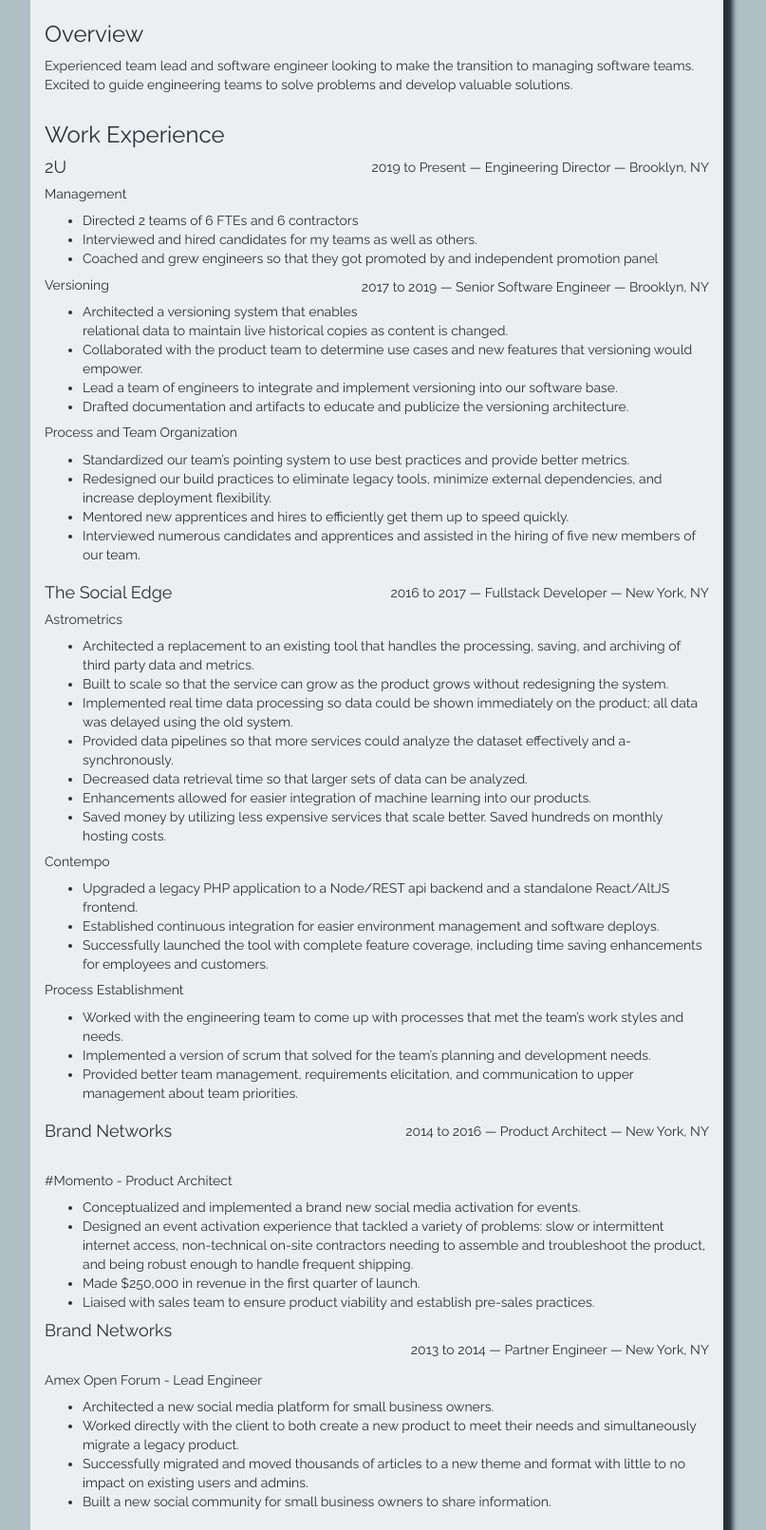
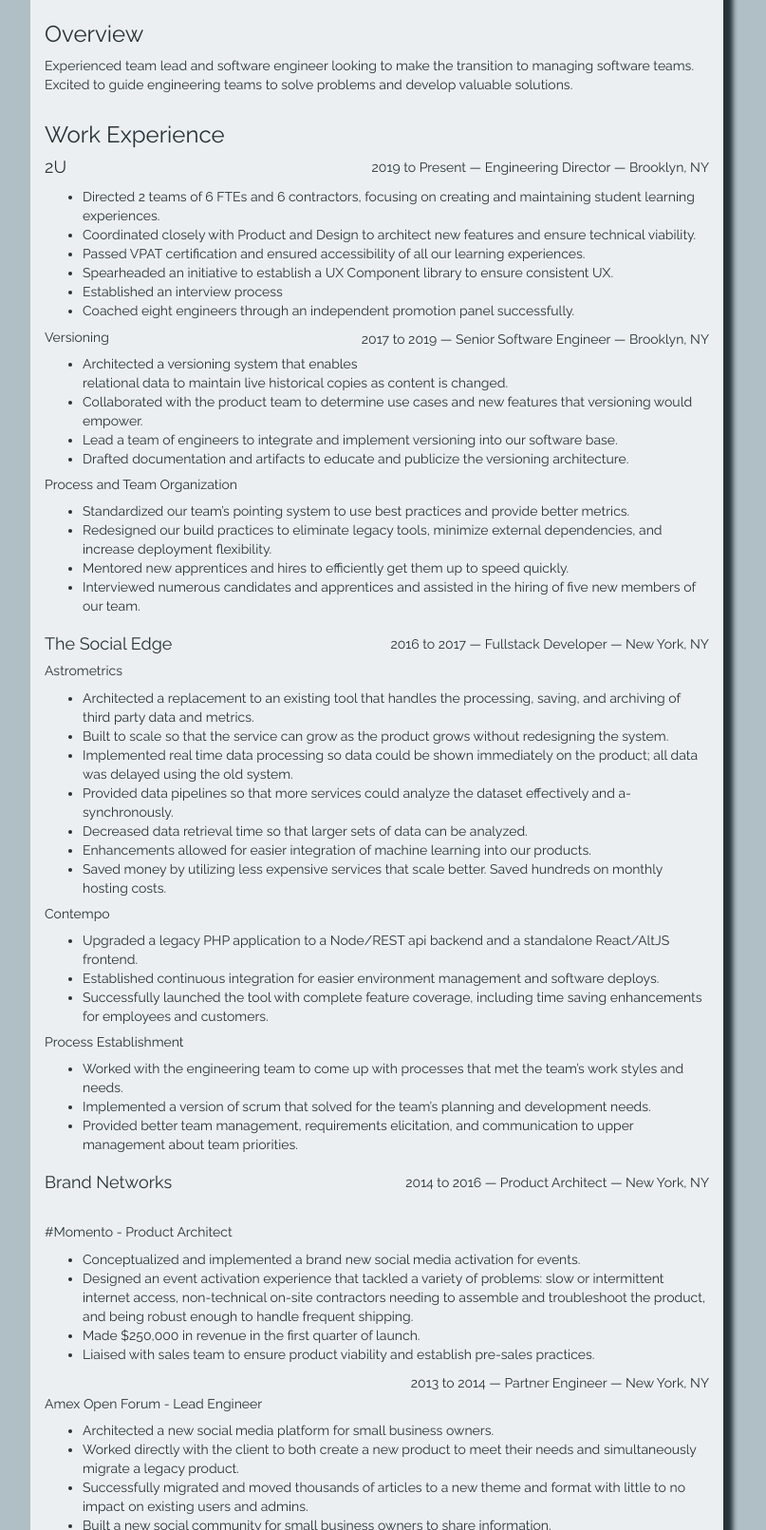
Before and after one commit to jtymann/Resume, a plain HTML site: page index.html in a window 1280 px wide. Shown: the part 186-1797 px from the top of the page at 95% size, without its empty margins (243-1050 px from the left). Drawn offline with Linux system fonts and the light colour scheme.

Commit message:
Update index.html

```diff
--- a/index.html
+++ b/index.html
@@ -43,11 +43,13 @@
                     <p class="pull-right">2019 to Present &mdash; Engineering Director &mdash; Brooklyn, NY</p>
                     <h4>2U</h4>
                 </div>
-                <h5>Management</h5>
                 <ul>
-                    <li>Directed 2 teams of 6 FTEs and 6 contractors</li>
-                    <li>Interviewed and hired candidates for my teams as well as others.</li>
-                    <li>Coached and grew engineers so that they got promoted by and independent promotion panel</li>
+                    <li>Directed 2 teams of 6 FTEs and 6 contractors, focusing on creating and maintaining student learning experiences.</li>
+                    <li>Coordinated closely with Product and Design to architect new features and ensure technical viability.</li>
+                    <li>Passed VPAT certification and ensured accessibility of all our learning experiences.</li>
+                    <li>Spearheaded an initiative to establish a UX Component library to ensure consistent UX.</li>
+                    <li>Established an interview process</li>
+                    <li>Coached eight engineers through an independent promotion panel successfully.</li>
                 </ul>
                 <div class="company" style="margin-bottom: 11px;">
                     <p class="pull-right">2017 to 2019 &mdash; Senior Software Engineer &mdash; Brooklyn, NY</p>
@@ -111,10 +113,7 @@
                     <li>Liaised with sales team to ensure product viability and establish pre-sales practices.</li>
                 </ul>
                 <div class="company">
-                    <p class="pull-right">
-                        <br>2013 to 2014 &mdash; Partner Engineer &mdash; New York, NY
-                    </p>
-                    <h4>Brand Networks</h4>
+                    <p class="pull-right">2013 to 2014 &mdash; Partner Engineer &mdash; New York, NY</p>
                 </div>
                 <h5>Amex Open Forum - Lead Engineer</h5>
                 <ul>
@@ -124,7 +123,7 @@
                     <li>Built a new social community for small business owners to share information.</li>
                 </ul>
                 <div class="company">
-                    <p class="pull-right"><br>2010 to 2013 &mdash; Software Engineer &mdash; Rochester, NY</p>
+                    <p class="pull-right">2010 to 2013 &mdash; Software Engineer &mdash; Rochester, NY</p>
                 </div>
                 <h5>American Express Offers - Lead Engineer</h5>
                 <ul>
```
